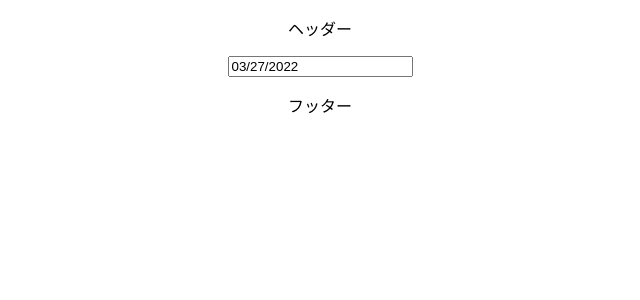
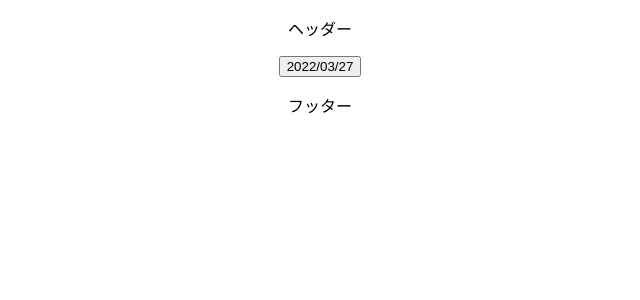
Before and after one commit to ruru112233/ScheduleApp, a React (Create React App) app: page / in a window 1280 px wide. Shown: the top 300 px of the page, without its empty margins (320-960 px from the left). Built offline with nearby package versions, Linux system fonts and the light colour scheme.

Commit message:
カレンダーの修正

```diff
--- a/package.json
+++ b/package.json
@@ -8,6 +8,7 @@
   ],
   "main": "src/index.js",
   "dependencies": {
+    "moment": "2.29.1",
     "react": "17.0.2",
     "react-datepicker": "4.7.0",
     "react-dom": "17.0.2",
--- a/src/components/Calendar.jsx
+++ b/src/components/Calendar.jsx
@@ -1,19 +1,31 @@
 import { useState } from "react";
-import DatePicker, { moment } from "react-datepicker";
+import DatePicker from "react-datepicker";
+import moment from "moment";
 import "react-datepicker/dist/react-datepicker.css";
 
 export const Calender = () => {
+  console.log("レンダリンされた");
+  const parseAsMoment = (dateTimeStr) => {
+    return moment.utc(dateTimeStr, "YYYY-MM-DDTHH:mm:00Z", "ja").utcOffset(9);
+  };
   const toUtcIso8601str = (momentInstance) => {
     return momentInstance.clone().utc().format("YYYY-MM-DDTHH:mm:00Z");
   };
   const CustomInputDatePicker = () => {
-    const initialDate = new Date();
-    const [startDate, setStartDate] = useState(initialDate);
+    const [startDate, setStartDate] = useState(toUtcIso8601str(moment()));
     const handleChenge = (date) => {
-      setStartDate(date);
+      setStartDate(toUtcIso8601str(moment(date)));
     };
 
-    return <DatePicker selected={startDate} onChange={handleChenge} />;
+    return (
+      <DatePicker
+        selected={moment(startDate).toDate()}
+        onChange={handleChenge}
+        customInput={
+          <button>{parseAsMoment(startDate).format("YYYY/MM/DD")}</button>
+        }
+      />
+    );
   };
   return (
     <div>
```
